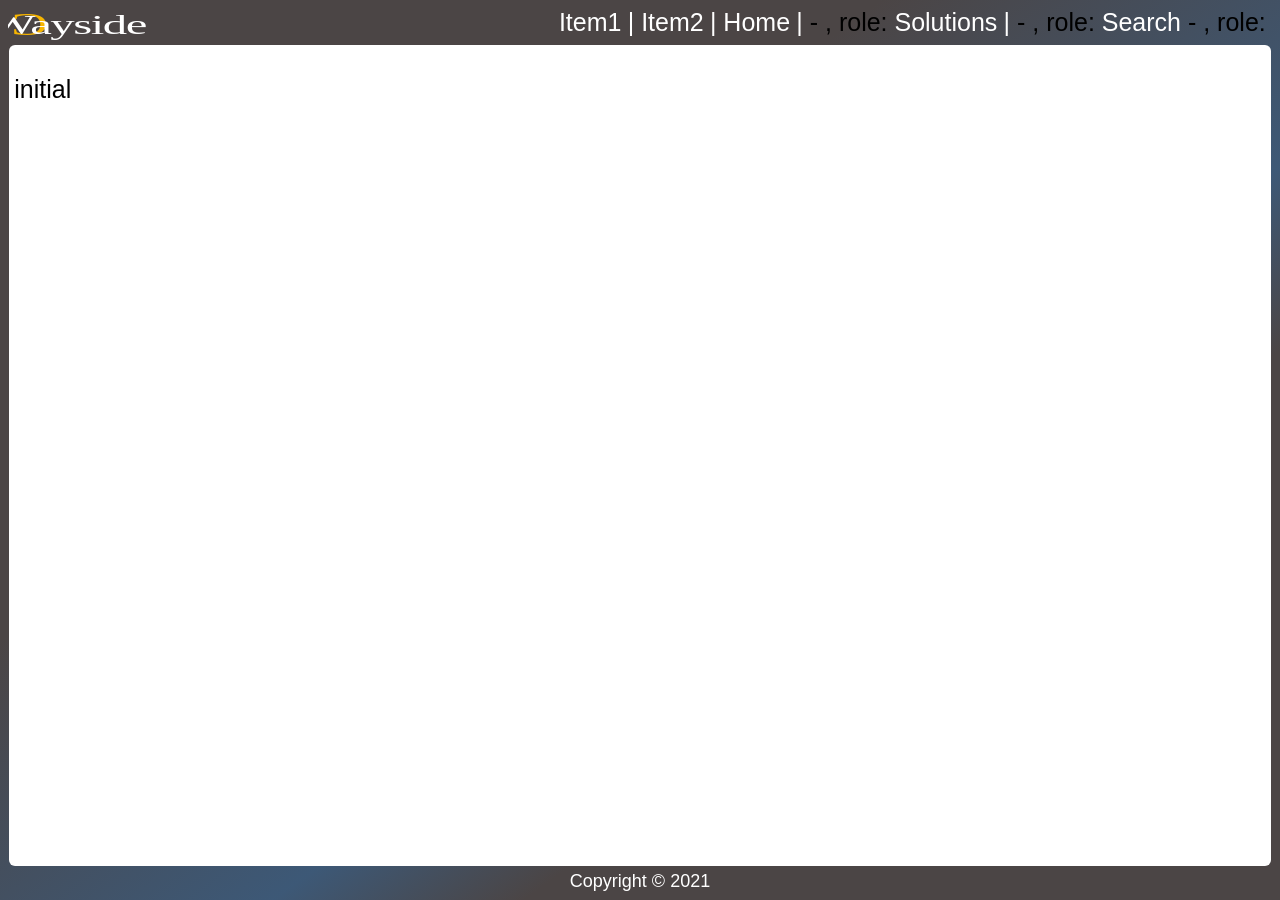
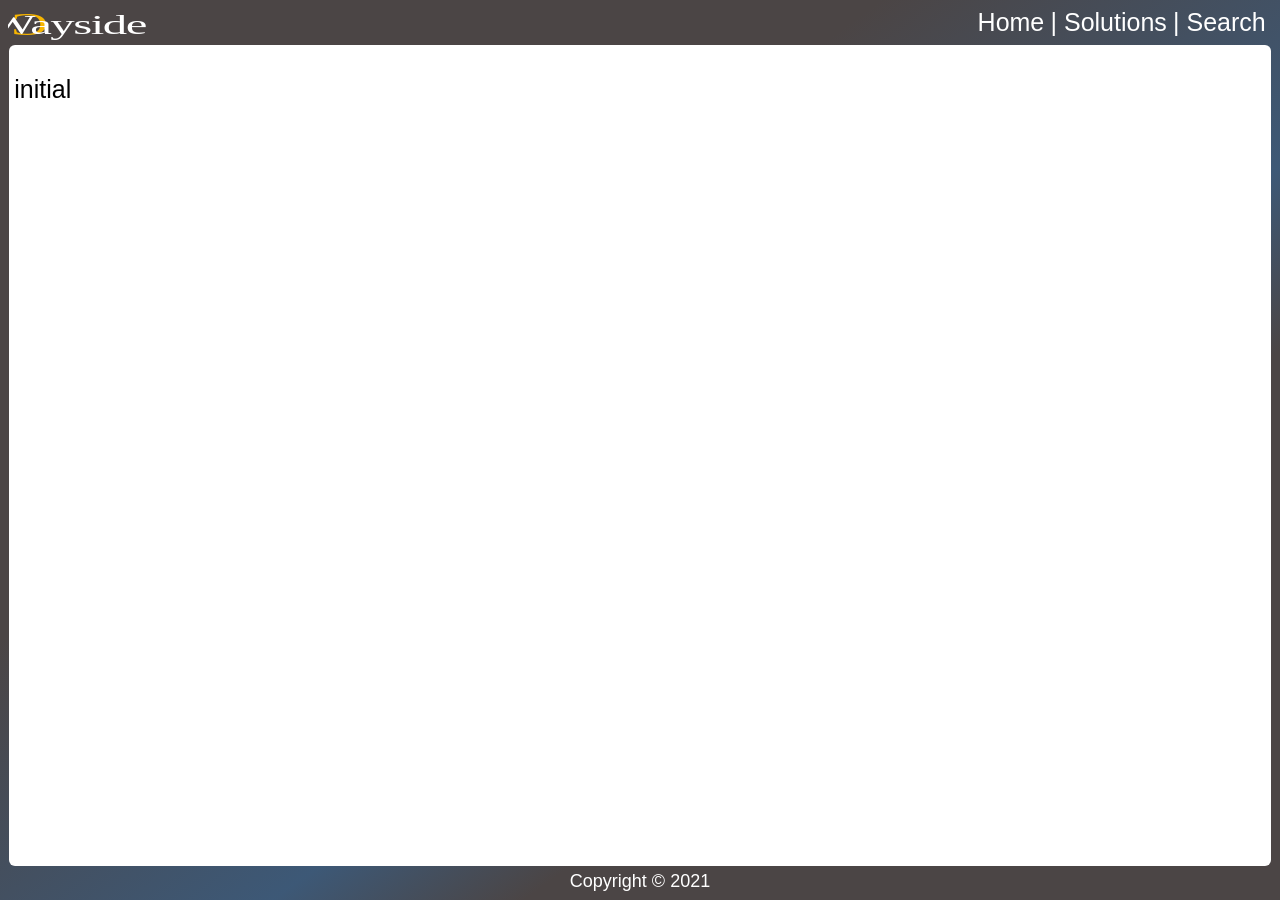
Before and after one commit to OpenWayside/openwayside.github.io, a Jekyll site: the page built from index.md, in a window 1280 px wide. Built offline with Jekyll 4.4.1, drawn with Linux system fonts in a browser that asks for light colours; some web fonts are replaced; our own code applies the rules of GitHub Pages for plain Markdown files.

Commit message:
Update menu.html

```diff
--- a/_includes/menu.html
+++ b/_includes/menu.html
@@ -1,6 +1,3 @@
-<a href="">Item1</a>
-<a href="">Item2</a>
 {% for item in site.menu %}
   <a href="{{item.url}}">{{item.title}}</a>
- - {{ team_member.name }}, role: {{ team_member.role }}
 {% endfor %}
```
